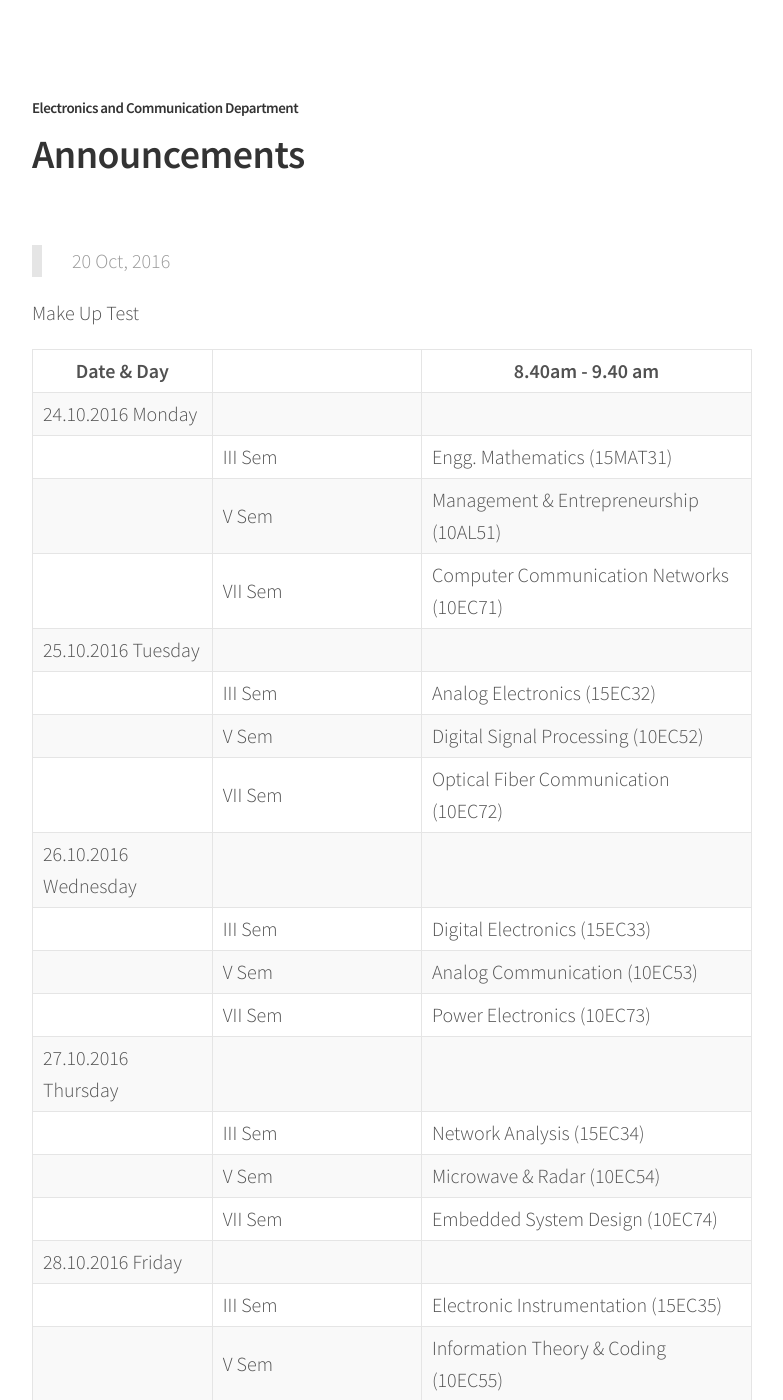
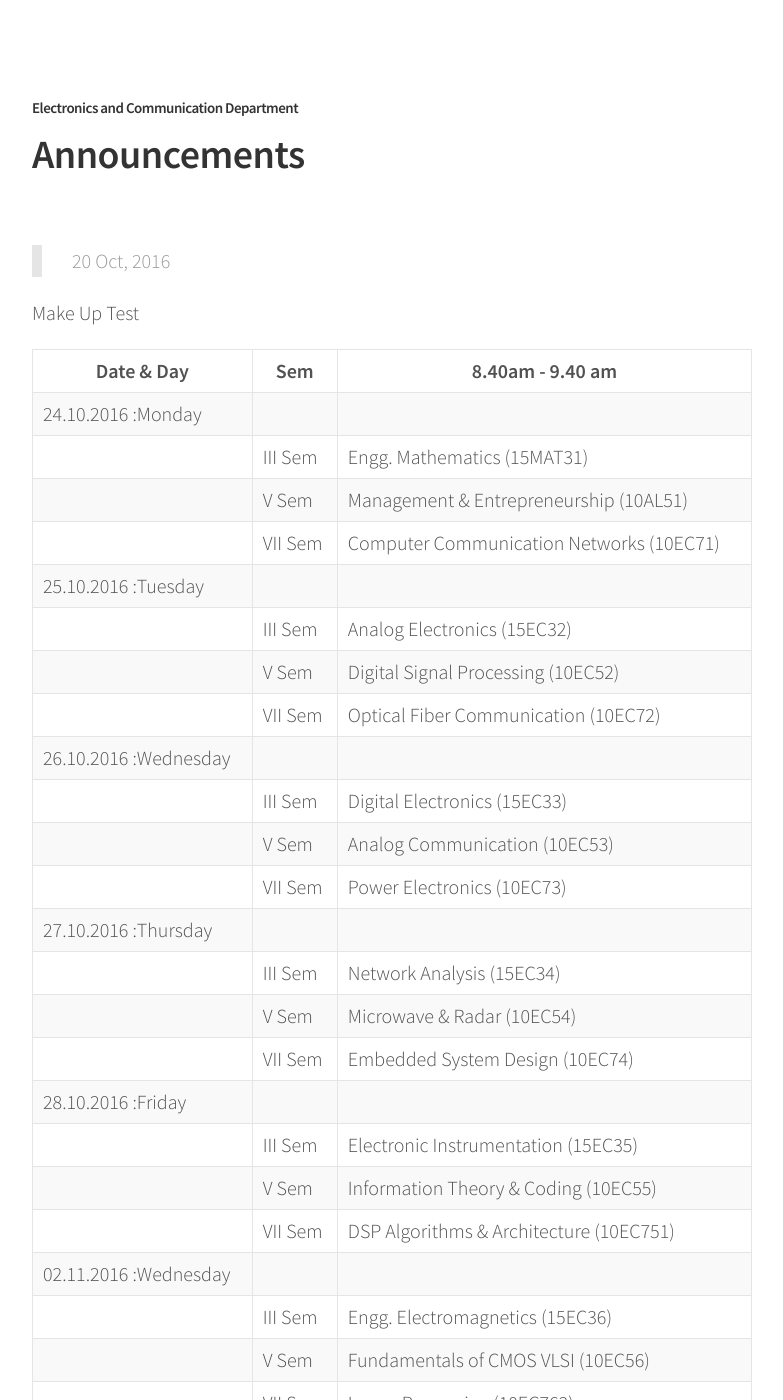
Before and after one commit to YoguBellad/TestGithub, a Jekyll site: the page built from _posts/2016-09-21-announcements.md, in a window 1280 px wide and 1400 px high. Shown: the whole window, without its empty margins (248-1031 px from the left). Built offline with Jekyll 4.4.1, drawn with Linux system fonts in a browser that asks for light colours.

Commit message:
makeup tt3

```diff
--- a/_posts/2016-09-21-announcements.md
+++ b/_posts/2016-09-21-announcements.md
@@ -6,32 +6,32 @@ title: Announcements
 
 Make Up Test
 
-|Date & Day|		|8.40am - 9.40 am
+|Date & Day|	Sem	|8.40am - 9.40 am
 |-------------------------------------+-----------------------------------------------------------|
-|24.10.2016 Monday
-|	|III Sem		|Engg. Mathematics  (15MAT31)|
-|	|V Sem		|Management & Entrepreneurship (10AL51)|
-|	|VII Sem		|Computer Communication Networks (10EC71)|
-|25.10.2016 Tuesday
-|	|III Sem		|Analog Electronics  (15EC32)|
+|24.10.2016 :Monday
+|	|III  Sem	|Engg. Mathematics  (15MAT31)|
+|	|V Sem	|Management & Entrepreneurship (10AL51)|
+|	|VII  Sem	|Computer Communication Networks (10EC71)|
+|25.10.2016 :Tuesday
+|	|III  Sem	|Analog Electronics  (15EC32)|
 |	|V Sem		|Digital Signal Processing (10EC52)|
 |	|VII Sem		|Optical Fiber Communication (10EC72)|
-|26.10.2016  Wednesday
+|26.10.2016  :Wednesday
 |	|III Sem		|Digital Electronics  (15EC33)|
 |	|V Sem		|Analog Communication (10EC53)|
 |	|VII Sem		|Power Electronics (10EC73)|
-|27.10.2016  Thursday
+|27.10.2016  :Thursday
 |	|III Sem		|Network Analysis (15EC34)|
 |	|V Sem		|Microwave & Radar (10EC54)|
 |	|VII Sem		|Embedded System Design (10EC74)|
-|28.10.2016  Friday
+|28.10.2016  :Friday
 |	|III Sem		|Electronic Instrumentation (15EC35)|
 |	|V Sem		|Information Theory & Coding (10EC55)|
 |	|VII Sem		|DSP Algorithms & Architecture (10EC751) |
-|02.11.2016  Wednesday
+|02.11.2016  :Wednesday
 |	|III Sem		|Engg. Electromagnetics (15EC36)|
 |	|V Sem		|Fundamentals of CMOS VLSI (10EC56)|
-|	VII Sem		|Image Processing (10EC763)|
+|	|VII Sem		|Image Processing (10EC763)|
 
 
 
```
